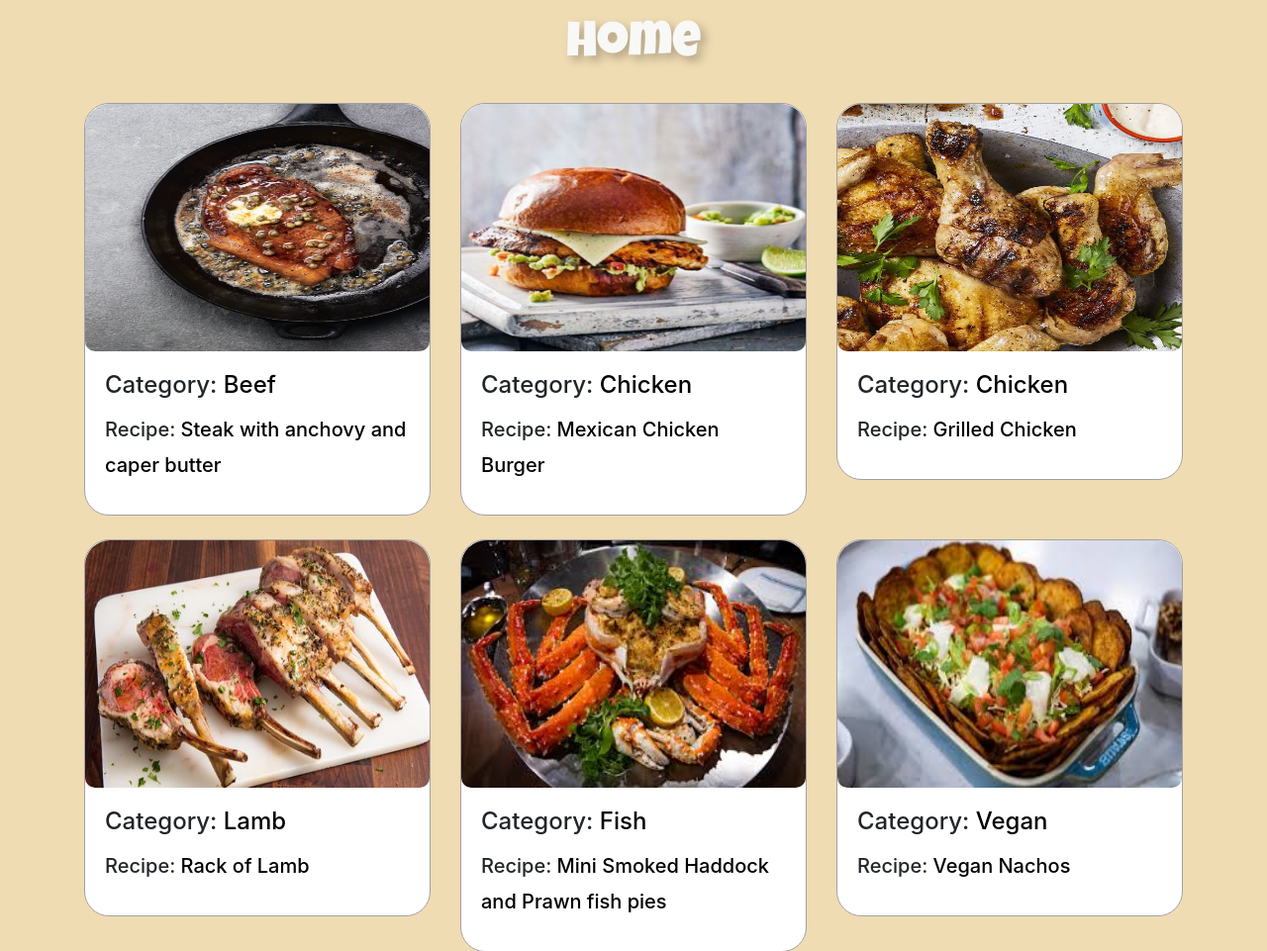
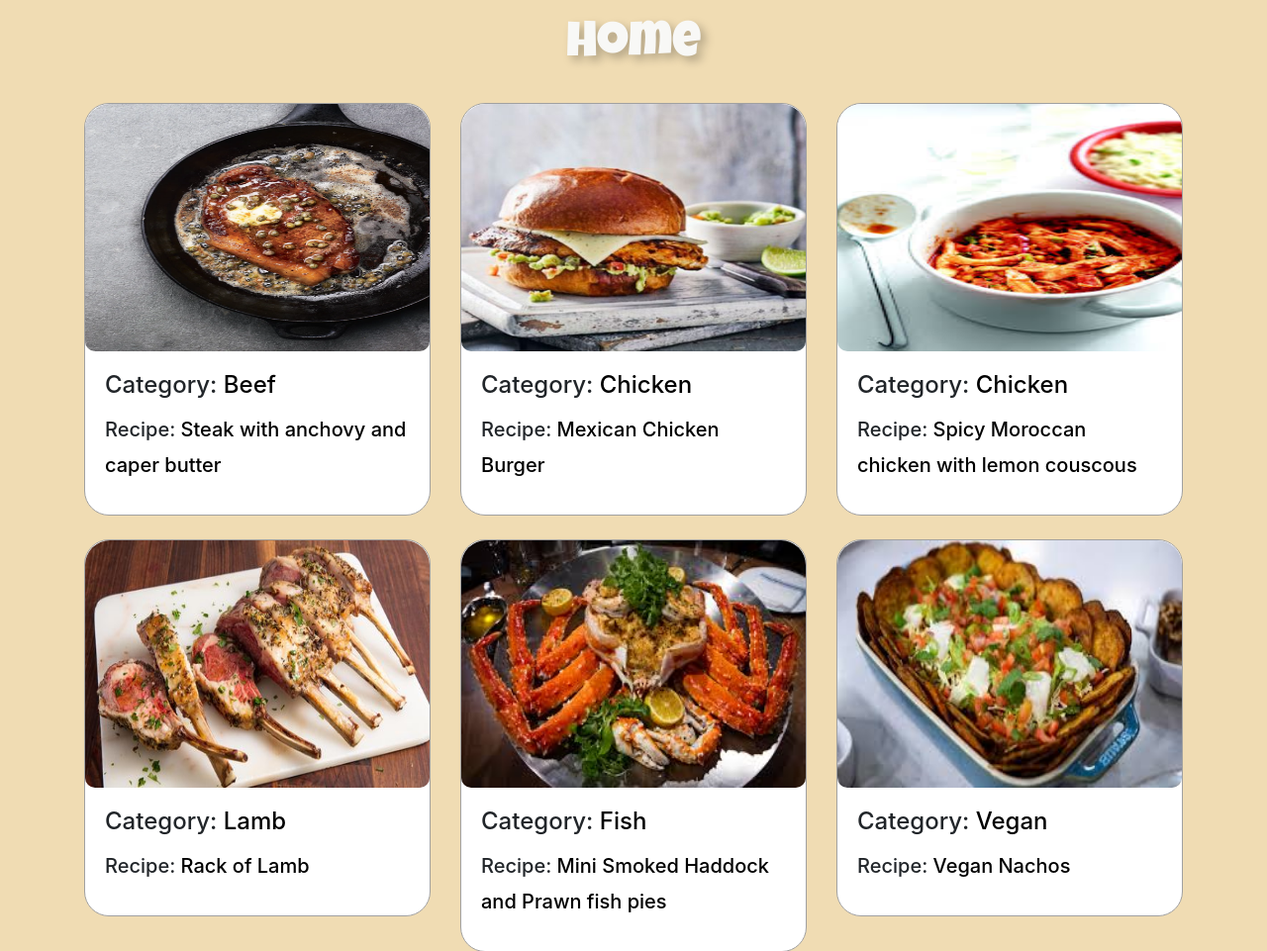
Before and after one commit to ShawnAhls/My-Yummy-Dishes, a Flask app: page / in a window 1280 px wide. Shown: the part 164-1125 px from the top of the page at 99% size. Run offline with Flask 2, Linux system fonts and the light colour scheme; some libraries are stand-ins or nearby versions.

Commit message:
add a new images to the home page and deleted the old one image

```diff
--- a/templates/home.html
+++ b/templates/home.html
@@ -25,10 +25,10 @@
         </div>
         <div class="col mb-4">
             <div class="card">
-                <img src="{{url_for('static', filename='images/grilled-chicken-recipes.jpg')}}" class="card-img-top" alt="...">
+                <img src="{{url_for('static', filename='images/maroccan-chicken.jpg')}}" class="card-img-top" alt="...">
                 <div class="card-body">
                     <h4 class="card-title">Category: <a class="card-link" href="{{url_for('display_recipes')}}">Chicken</a></h4>
-                    <h5 class="card-title">Recipe: <a class="card-link" href="{{url_for('recipe')}}">Grilled Chicken</a></h5>
+                    <h5 class="card-title">Recipe: <a class="card-link" href="{{url_for('recipe')}}">Spicy Moroccan chicken with lemon couscous</a></h5>
                 </div>
             </div>
         </div>
```
Also changed, not shown: static/images/Beef-curry.jpg (deleted), static/images/maroccan-chicken.jpg (added).
